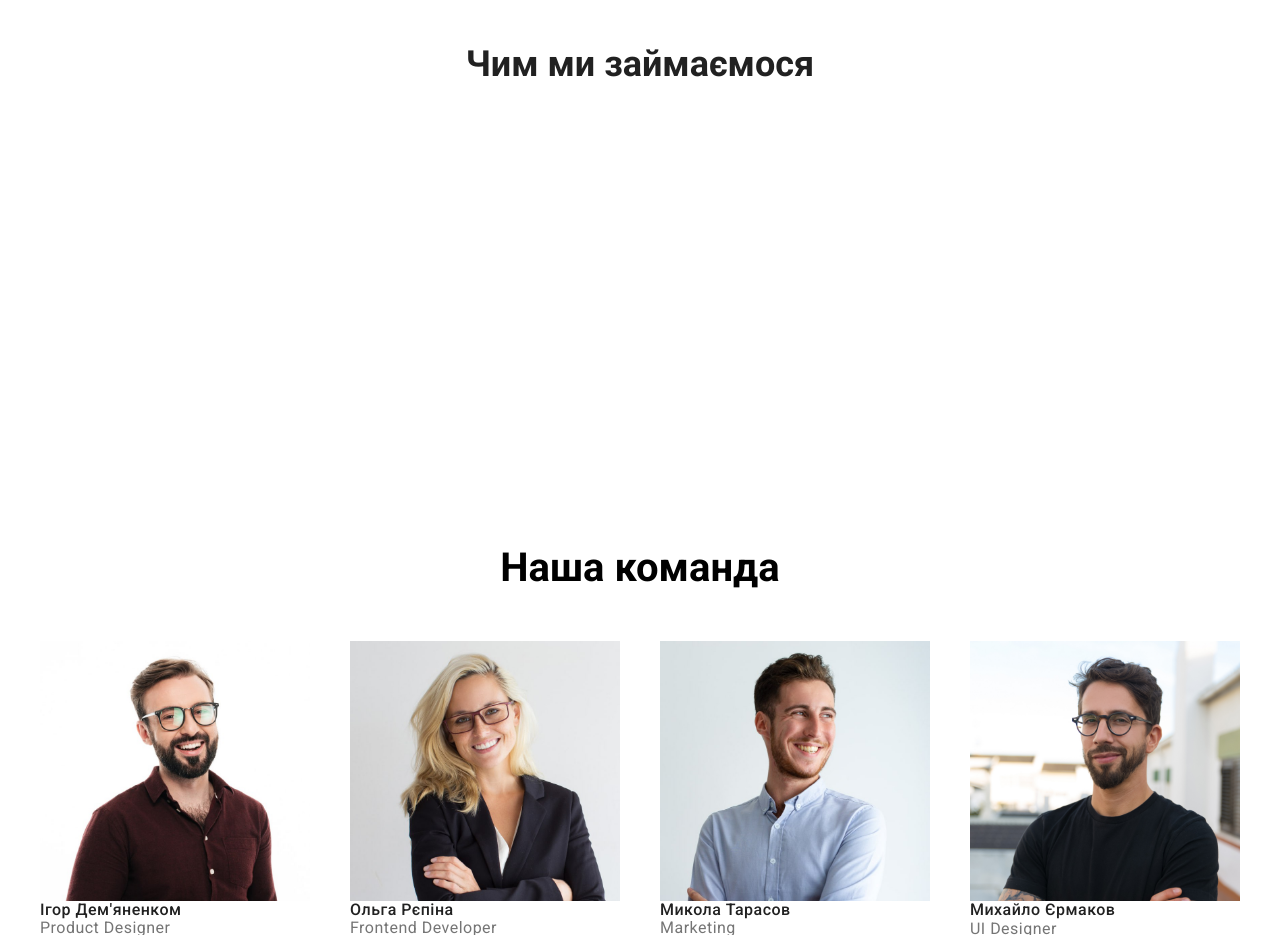
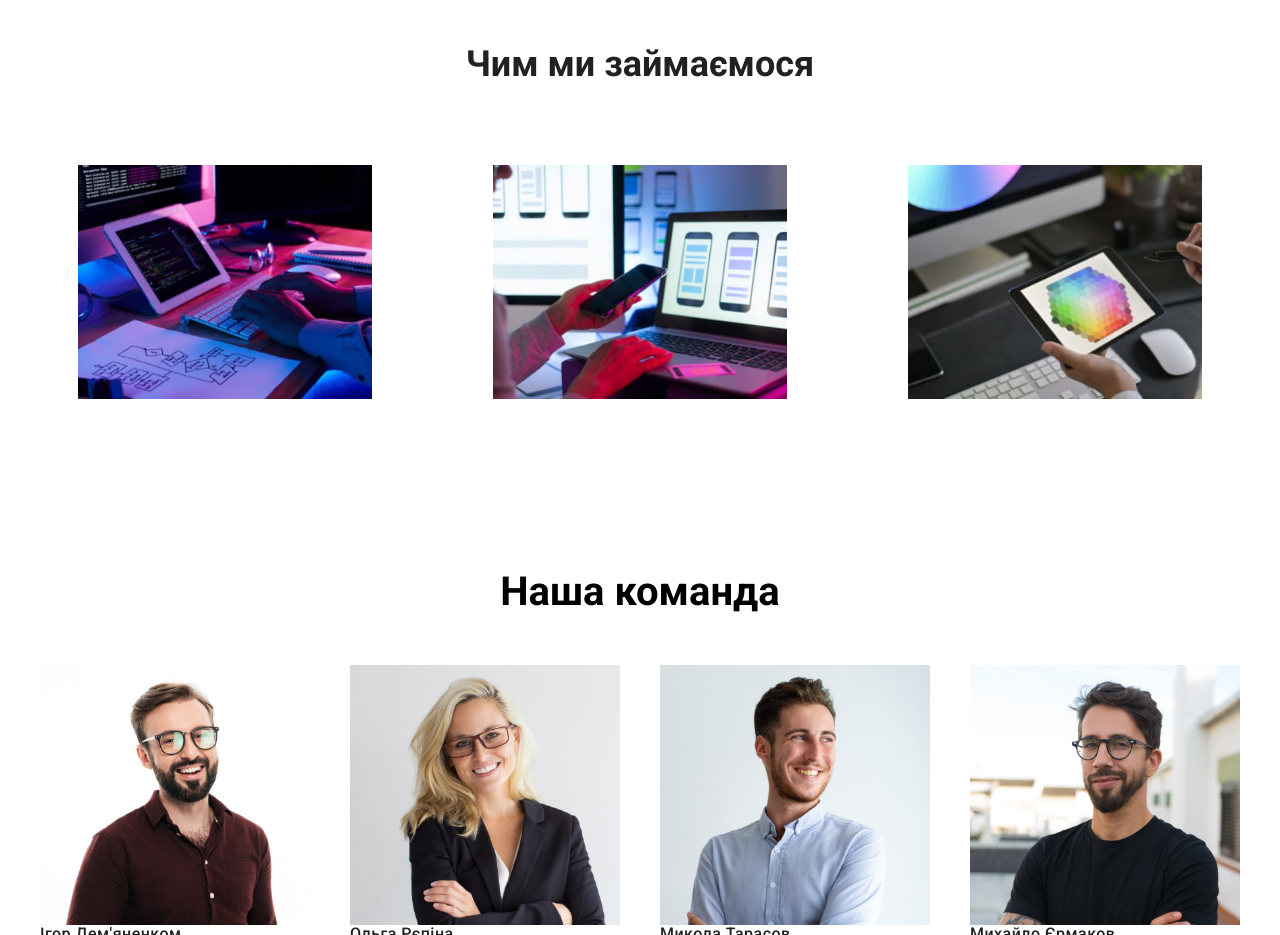
Before and after one commit to bleze564/webstudio, a plain HTML site: page index.html in a window 1280 px wide. Shown: the part 880-1815 px from the top of the page. Drawn offline with nearby package versions, Linux system fonts and the light colour scheme.

Commit message:
545345354

```diff
--- a/css/style.css
+++ b/css/style.css
@@ -144,17 +144,28 @@ display: flex;
    justify-content: space-between;
 
   }
-
+.work-item{
+   width: 370px;
+   height: 294px;
+}
 .work-item::before{
-   content: '' ;
-   background-image:url(main1.jpg) ;
-   height: 270px;
-   width: 370px;
-   background-color: #212121;
+   content: '';
+   display: block;
+   width: 100%;
+   height: 294px;
+   background-color: #FFF;
+   border-radius: 4px;
+   background-image:url(/images/main1.jpg) ;
+   background-size: 294px ;
+   background-repeat: no-repeat;
+   background-position: center;
+   basi
 }
-.work-item{
-   height: 270px;
-    width: 370px;
+.work-item:nth-child(2)::before{
+   background-image: url(/images/main2.jpg);
+}
+.work-item:nth-child(3)::before{
+   background-image: url(/images/main3.jpg);
 }
 .team{
    padding-top: 140px;
```
